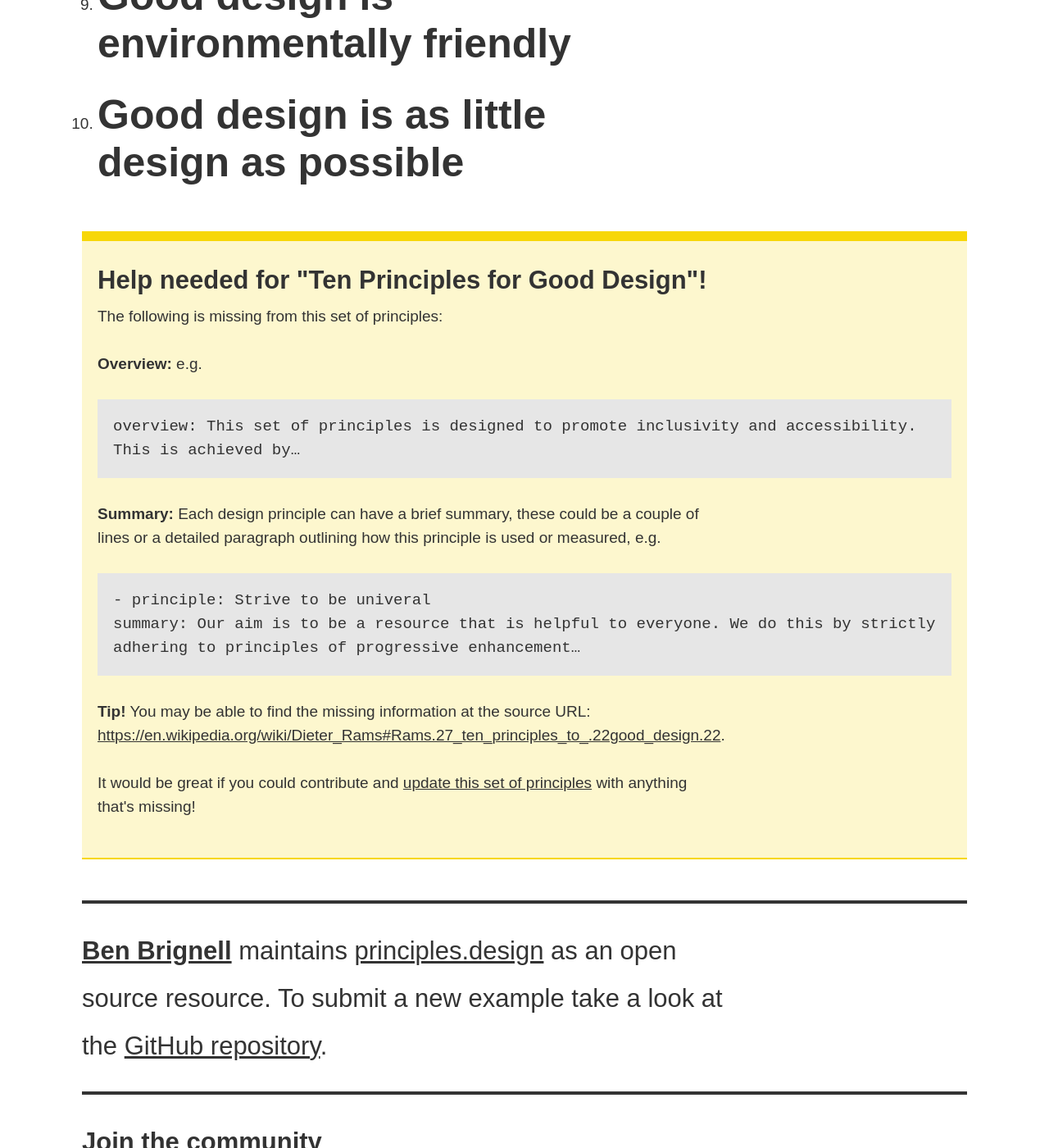
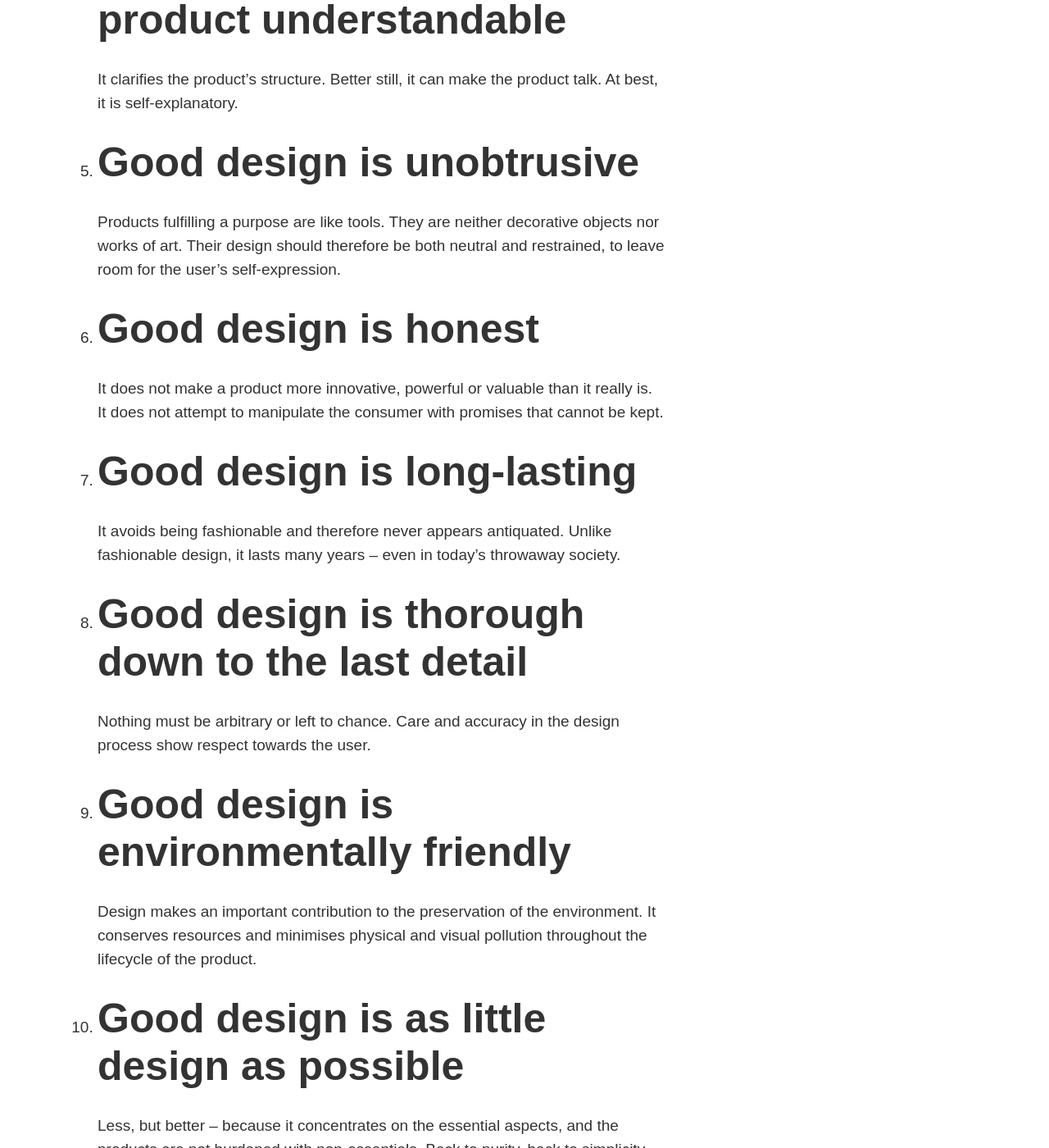
Before and after one commit to benbrignell/principles.design, a Jekyll site: the page built from _examples/ten-principles-of-good-design.md, in a window 1280 px wide and 1400 px high, scrolled down 1319 px. Shown: the whole window at 82% size. Built offline with Jekyll 4.4.1, drawn with Linux system fonts in a browser that asks for light colours; some of the changed text lies outside the part shown.

Commit message:
added summary for ten principles

```diff
--- a/_examples/ten-principles-of-good-design.md
+++ b/_examples/ten-principles-of-good-design.md
@@ -2,17 +2,52 @@
 layout: example
 title: Ten Principles for Good Design
 author: Dieter Rams
-link: https://en.wikipedia.org/wiki/Dieter_Rams#Rams.27_ten_principles_to_.22good_design.22
+overview: |
+  Back in the late 1970s, Dieter Rams was becoming increasingly concerned by the state of the world around him: “An impenetrable confusion of forms, colours and noises.”
+
+  Aware that he was a significant contributor to that world, he asked himself an important question: is my design good design?
+
+  His answer is expressed in his ten principles for good design.
+link: https://www.vitsoe.com/gb/about/good-design
+
 principles:
-- principle: Good design is innovative
-- principle: Good design makes a product useful
-- principle: Good design is aesthetic
-- principle: Good design makes a product understandable
-- principle: Good design is unobtrusive
-- principle: Good design is honest
-- principle: Good design is long-lasting
-- principle: Good design is thorough down to the last detail
-- principle: Good design is environmentally friendly
-- principle: Good design is as little design as possible
-tags: [github, github-pages, jekyll]
+  - principle: Good design is innovative
+    summary: The possibilities for innovation are not, by any means, exhausted. Technological development is always offering new opportunities for innovative design. But innovative design always develops in tandem with innovative technology, and can never be an end in itself.
+
+  - principle: Good design makes a product useful
+    summary: A product is bought to be used. It has to satisfy certain criteria, not only functional, but also psychological and aesthetic. Good design emphasises the usefulness of a product whilst disregarding anything that could possibly detract from it.
+
+  - principle: Good design is aesthetic
+    summary: |
+      The aesthetic quality of a product is integral to its usefulness because products we use every day affect our person and our well-being. But only well-executed objects can be beautiful.
+
+  - principle: Good design makes a product understandable
+    summary: |
+      It clarifies the product’s structure. Better still, it can make the product talk. At best, it is self-explanatory.
+
+  - principle: Good design is unobtrusive
+    summary: |
+      Products fulfilling a purpose are like tools. They are neither decorative objects nor works of art. Their design should therefore be both neutral and restrained, to leave room for the user’s self-expression.
+
+  - principle: Good design is honest
+    summary: |
+      It does not make a product more innovative, powerful or valuable than it really is. It does not attempt to manipulate the consumer with promises that cannot be kept.
+
+  - principle: Good design is long-lasting
+    summary: |
+      It avoids being fashionable and therefore never appears antiquated. Unlike fashionable design, it lasts many years – even in today’s throwaway society.
+
+  - principle: Good design is thorough down to the last detail
+    summary: |
+      Nothing must be arbitrary or left to chance. Care and accuracy in the design process show respect towards the user.
+
+  - principle: Good design is environmentally friendly
+    summary: |
+      Design makes an important contribution to the preservation of the environment. It conserves resources and minimises physical and visual pollution throughout the lifecycle of the product.
+
+  - principle: Good design is as little design as possible
+    summary: |
+      Less, but better – because it concentrates on the essential aspects, and the products are not burdened with non-essentials.
+
+      Back to purity, back to simplicity.
 ---
```
